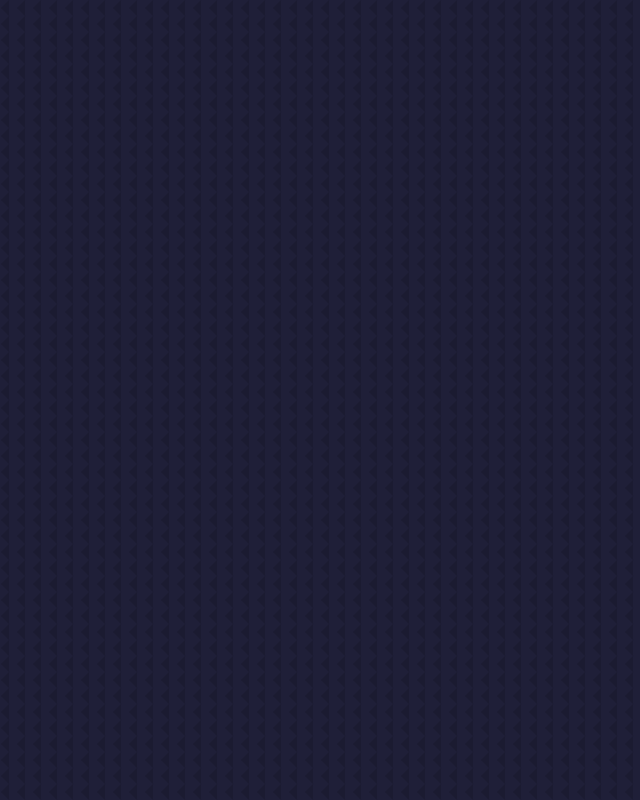
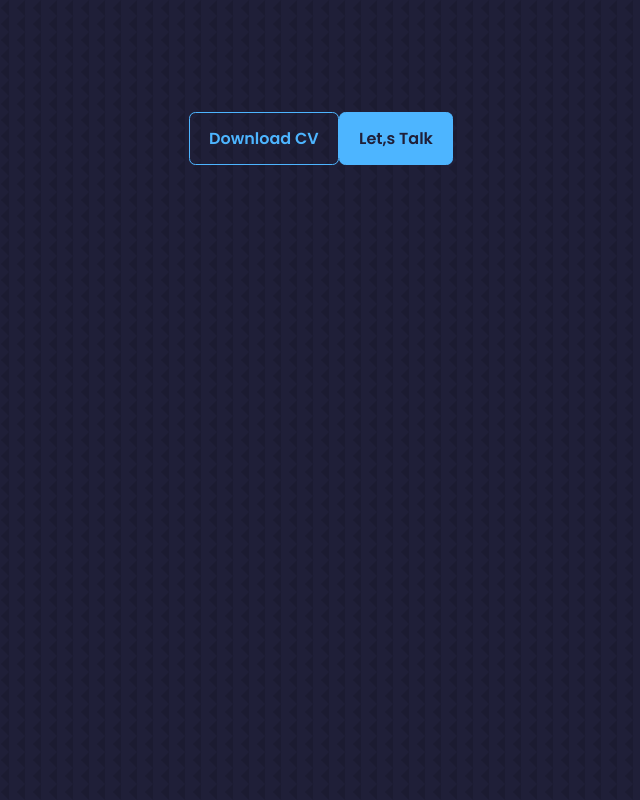
Before and after one commit to Crypt00o/my-portfolio, a React (Vite) app: page / in a window 1280 px wide. Shown: the top 800 px of the page, without its empty margins (319-959 px from the left). Built offline with nearby package versions, Linux system fonts and the light colour scheme; the HTML template or start-up script is replaced by a standard one.

Commit message:
add ClickToAction component

```diff
--- /dev/null
+++ b/src/components/header/ClickToAction.tsx
@@ -0,0 +1,12 @@
+import React from "react";
+import cv from "../../assets/cv.pdf";
+import LinkButton from "../common/linkbutton/LinkButton";
+
+const ClickToAction: React.FC = () => (
+	<div className="cta">
+		<LinkButton url={cv} content="Download CV" />
+		<LinkButton url="#contact" additionalClasses="btn-primary" content="Let,s Talk" />
+	</div>
+);
+
+export default ClickToAction;
--- a/src/components/header/Header.tsx
+++ b/src/components/header/Header.tsx
@@ -1,12 +1,12 @@
 import React from "react";
+import ClickToAction from "./ClickToAction";
 import "./Header.css";
 
 const Header: React.FC = () => (
 	<header>
 		<div className="container header-container">
-
+			<ClickToAction />
 		</div>
-
 	</header>
 );
 
```
